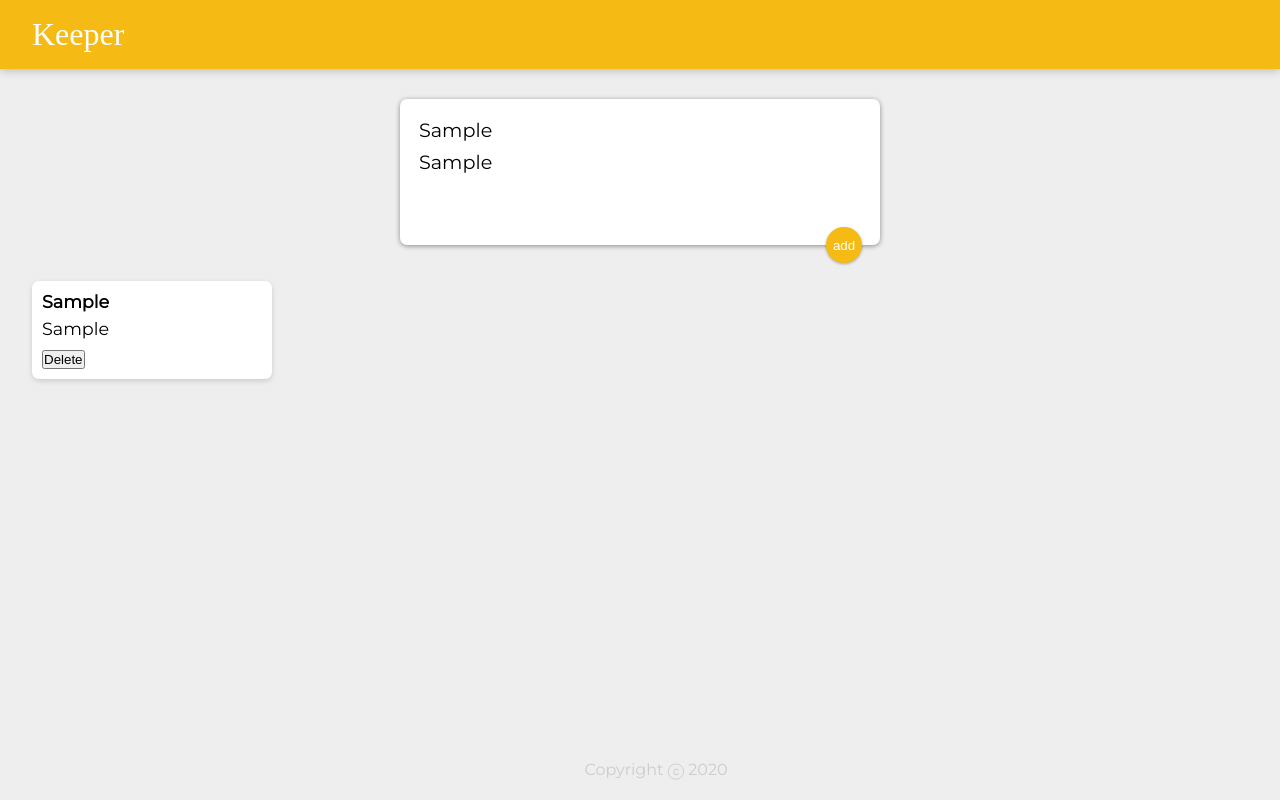
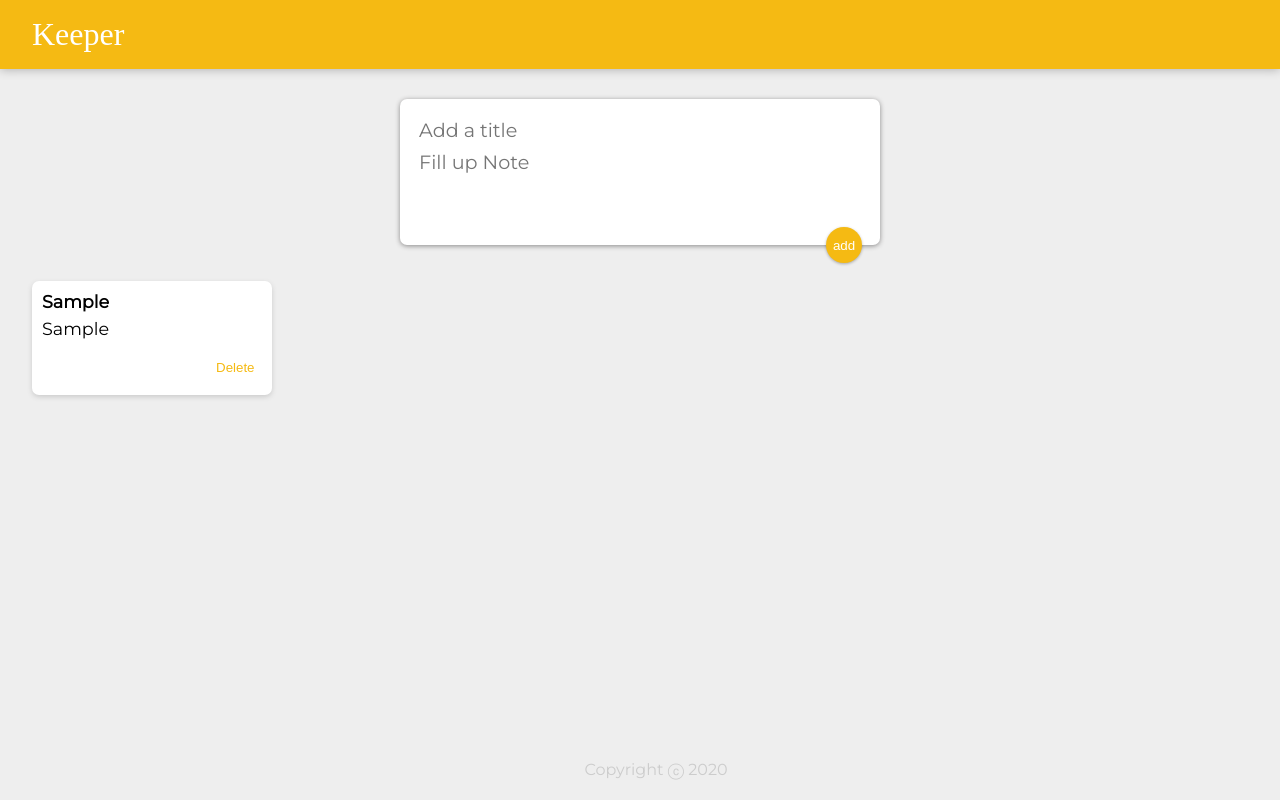
Before and after one commit to firdaushelmy/keeper-app, a React (Create React App) app: page / in a window 1280 px wide. Both pictures are taken after typing "Sample", "Sample" into the empty fields and a click on the button "add". Built offline with nearby package versions, Linux system fonts and the light colour scheme; a web font is replaced by a local one.

Commit message:
add input reset to placeholder  after submitting new note

```diff
--- a/public/styles.css
+++ b/public/styles.css
@@ -91,3 +91,16 @@ form button {
   white-space: pre-wrap;
   word-wrap: break-word;
 }
+
+.note button {
+  position: relative;
+  float: right;
+  margin-right: 10px;
+  background: none;
+  color: #f5ba13;
+  border: none;
+  width: 36px;
+  height: 36px;
+  cursor: pointer;
+  outline: none;
+}
--- a/src/components/ItemInput.jsx
+++ b/src/components/ItemInput.jsx
@@ -20,6 +20,7 @@ function ItemInput({ addItem }) {
 
   function submitNote(event) {
     addItem(note);
+    setNote({ title: '', content: '' });
     event.preventDefault();
   }
 
```
